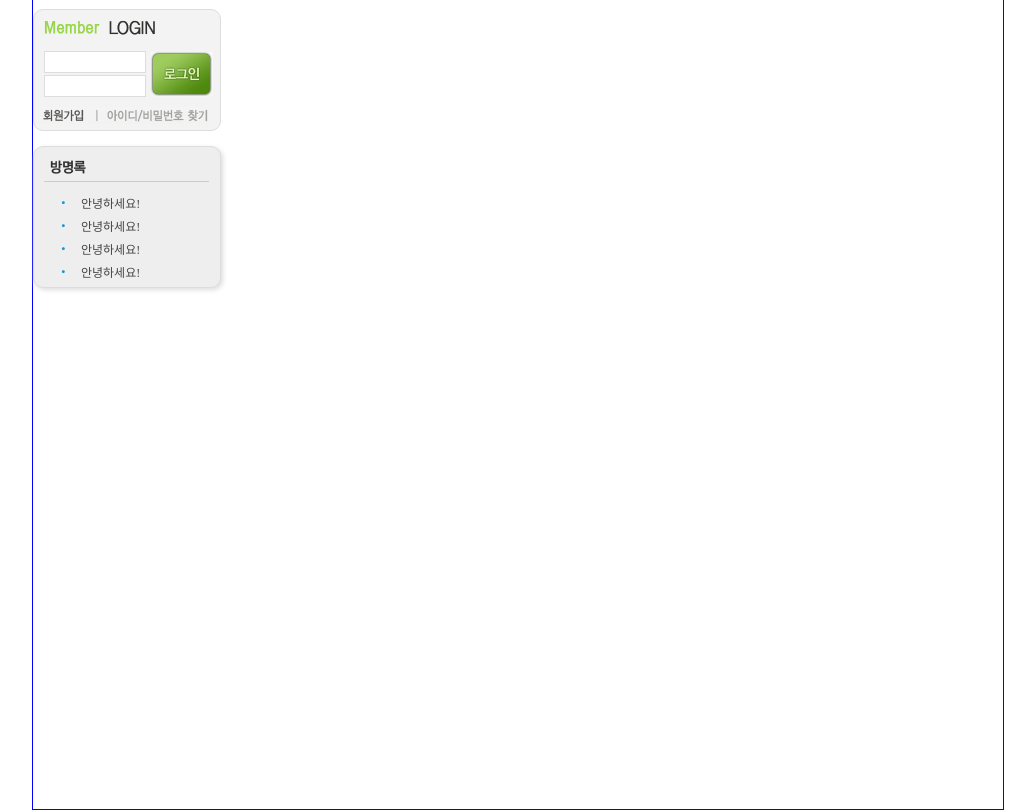
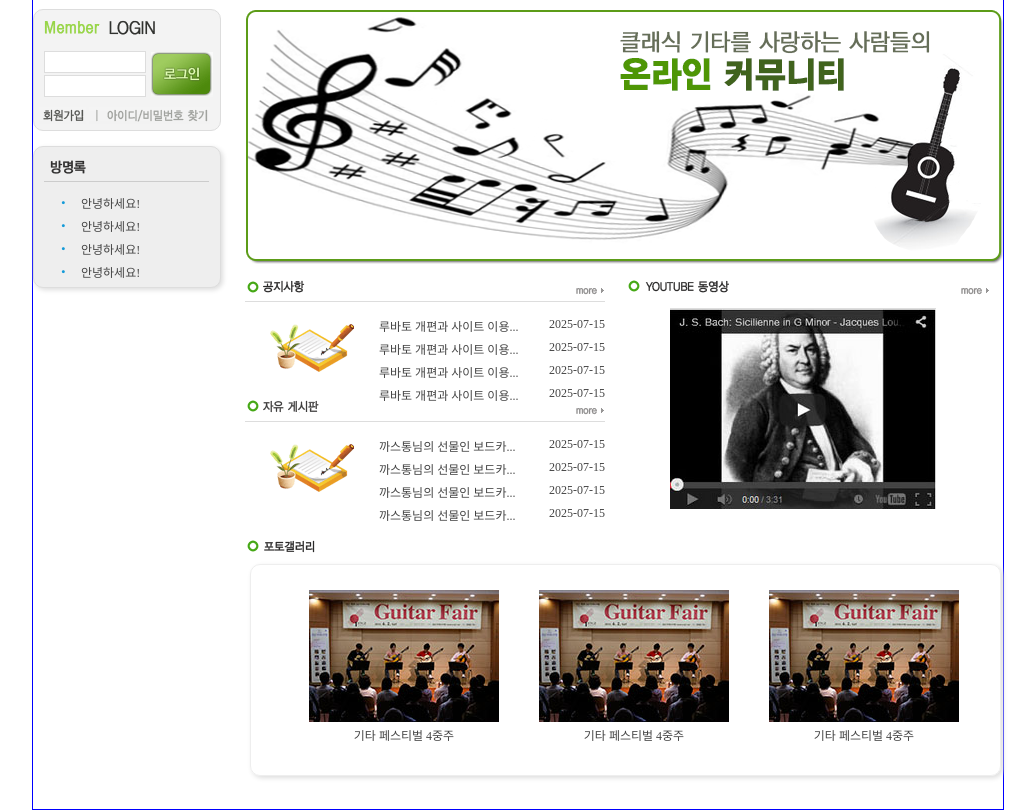
Before and after one commit to ddujeong/lubato_web2, a plain HTML site: page index.html in a window 1280 px wide. Shown: the part 92-902 px from the top of the page, without its empty margins (122-1157 px from the left). Drawn offline with Linux system fonts and the light colour scheme.

Commit message:
main 완성

```diff
--- a/css/main.css
+++ b/css/main.css
@@ -1,6 +1,7 @@
 /* aside */
 aside{
     width: 190px;
+    float: left;
 }
 
 #login_box{
@@ -65,3 +66,82 @@ aside{
     margin-left: 40px;
     padding: 7px;
 }
+/* main */
+main{
+    width: 758px;
+    float: right;
+ }
+#notice_free_youtube{
+    height: 250px;
+    margin-top: 10px;
+    position: relative;
+}
+#notice{
+    width: 360px;
+    position: absolute;
+
+}
+.latest_title{
+    border-bottom: 1px solid #dddddd;
+    padding-bottom: 3px;
+}
+.latest_img{
+    float: left;
+ }
+.pen_image{
+    float: left;
+    margin: 10px 0 0 20px;
+}
+.more{
+    float: right;
+}
+.latest_list{
+    float: right;
+}
+.latest_list li{
+    padding : 10px 0 10px 0;
+}
+.subject{
+    float: left;
+    width: 170px;
+    margin-top: 5px;
+}
+.data{
+    float: right;
+    margin-top: 5px;
+}
+#free{
+    width: 360px;
+    position: absolute;
+    top: 120px;
+}
+#youtube{
+    width: 365px;
+    height: 250px;
+    position: absolute;
+    left: 380px;
+}
+#bach{
+    border-top: 1px solid #dddddd;
+    margin: 10px 0 0 45px;
+}
+#gallery{
+    margin-top: 10px;
+}
+#gallery_box{
+    width: 749px;
+    height: 210px;
+    border: 1px solid #eeeeee;
+    border-radius: 10px;
+    box-shadow: 2px 2px 5px #dddddd;
+    margin: 10px 0 0 5px;
+}
+#gallery_list{
+    padding: 25px 0 0 18px;
+}
+.items{
+    /* display: inline; */
+    float: left;
+    text-align: center;
+    margin-left: 40px;
+}
--- a/index.html
+++ b/index.html
@@ -57,18 +57,113 @@
                         <li>안녕하세요!</li>
                         <li>안녕하세요!</li>
                     </ul>
-                </div>
+
             </article>
         </aside>
         <main>
-            <article>
+            <img src="images/main_img.png" alt="">
+            <section id="notice_free_youtube">
+                <article id="notice">
+                    <div class="latest_title">
+                        <img class="latest_img" src="images/latest1.gif" alt="">
+                        <img class="more" src="images/more.gif" alt="">
+                        <div class="clear"></div>
+                    </div>
 
-            </article>
+                    <div class="latest_content">
+                        <img class="pen_image" src="images/book_pen.gif" alt="">
+                        <ul class="latest_list">
+                            <li>
+                                <div class="subject">루바토 개편과 사이트 이용...</div>
+                                <div class="data">2025-07-15</div>
+                            </li>
+                            <li>
+                                <div class="subject">루바토 개편과 사이트 이용...</div>
+                                <div class="data">2025-07-15</div>
+                            </li>
+                            <li>
+                                <div class="subject">루바토 개편과 사이트 이용...</div>
+                                <div class="data">2025-07-15</div>
+                            </li>
+                            <li>
+                                <div class="subject">루바토 개편과 사이트 이용...</div>
+                                <div class="data">2025-07-15</div>
+                            </li>
+
+                        </ul>
+                    </div>
+
+                </article>
+                <article id="free">
+                    <div class="latest_title">
+                        <img class="latest_img" src="images/latest2.gif" alt="">
+                        <img class="more" src="images/more.gif" alt="">
+                        <div class="clear"></div>
+                    </div>
+
+                    <div class="latest_content">
+                        <img class="pen_image" src="images/book_pen.gif" alt="">
+                        <ul class="latest_list">
+                            <li>
+                                <div class="subject">까스통님의 선물인 보드카...</div>
+                                <div class="data">2025-07-15</div>
+                            </li>
+                            <li>
+                                <div class="subject">까스통님의 선물인 보드카...</div>
+                                <div class="data">2025-07-15</div>
+                            </li>
+                            <li>
+                                <div class="subject">까스통님의 선물인 보드카...</div>
+                                <div class="data">2025-07-15</div>
+                            </li>
+                            <li>
+                                <div class="subject">까스통님의 선물인 보드카...</div>
+                                <div class="data">2025-07-15</div>
+                            </li>
+
+                        </ul>
+                    </div>
+
+                </article>
+                <article id="youtube">
+                    <img class="latest_img" src="images/latest3.gif" alt="">
+                    <img class="more" src="images/more.gif" alt="">
+                    <div class="clear"></div>
+                    <img id="bach" src="images/bach.jpg" alt="">
+                </article>
+
+
+            </section>
+            <section id="gallery">
+                <article>
+                    <img class="latest_img" src="images/latest4.gif" alt="">
+                     <div class="clear"></div>
+                    <div id="gallery_box">
+                        <div id="gallery_list">
+                            <ul class="items">
+                                <li><img src="images/img1.jpg"  alt=""></li>
+                                <li>기타 페스티벌 4중주</li>
+                            </ul>
+
+                            <ul class="items">
+                                <li><img src="images/img1.jpg" alt=""></li>
+                                <li>기타 페스티벌 4중주</li>
+                            </ul>
+                            <ul class="items">
+                                <li><img src="images/img1.jpg" alt=""></li>
+                                <li>기타 페스티벌 4중주</li>
+                            </ul>
+                        </div>
+                    </div>
+                </article>
+
+            </section>
         </main>
+        <div class="clear"></div>
         <footer>
 
         </footer>
-        </div>
+    </div>
 
 </body>
 </html>
```
